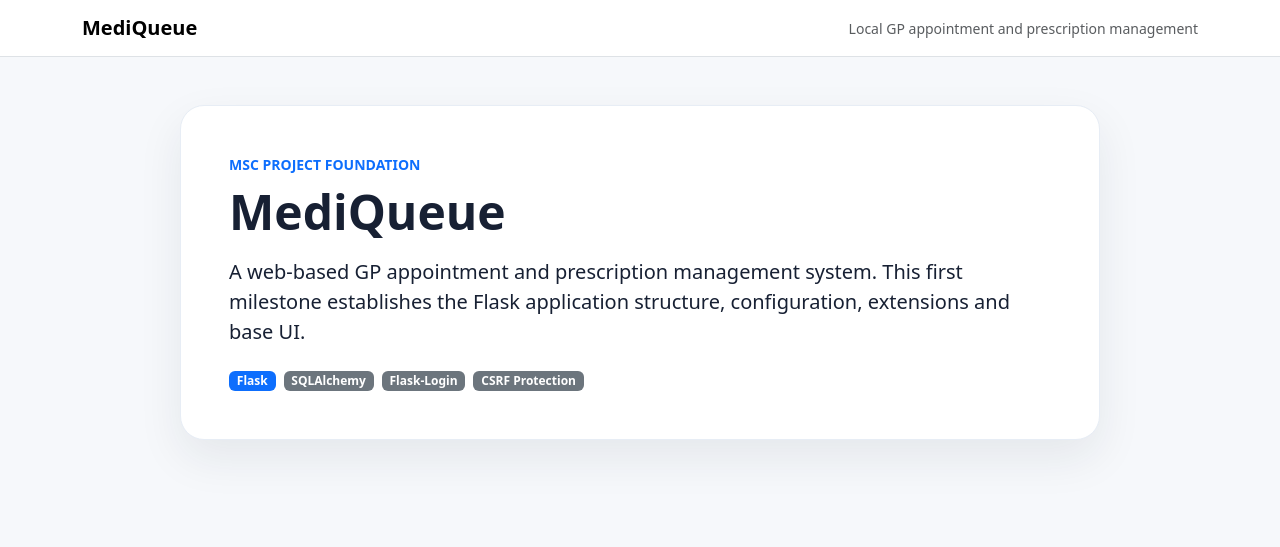
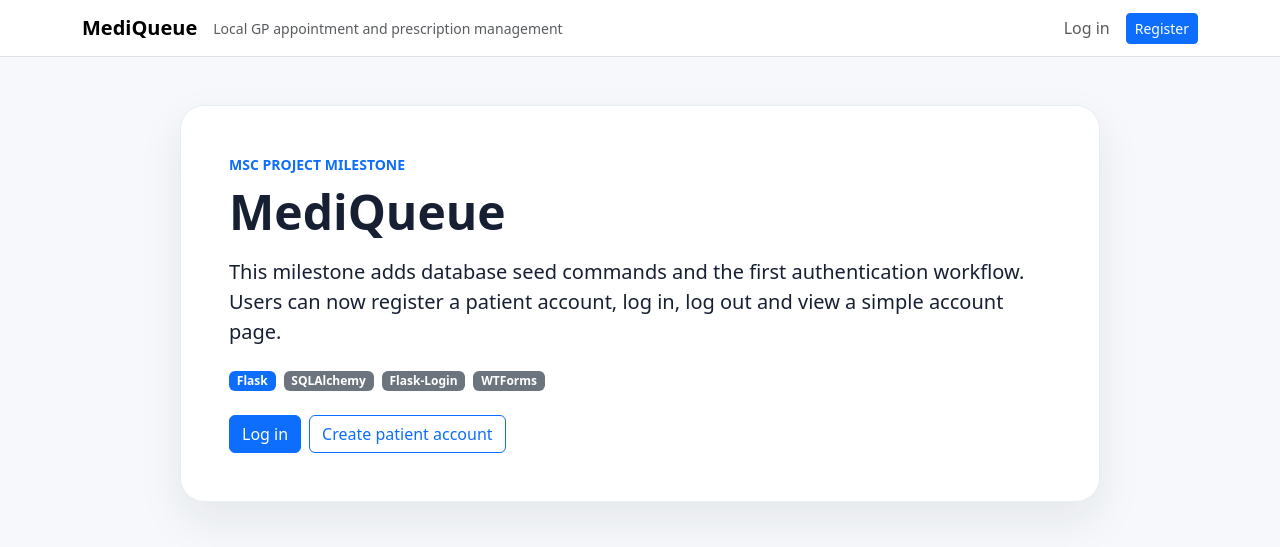
Before and after one commit to honeypatel1910/MediQueue, a Flask app: page / in a window 1280 px wide. Shown: the top 547 px of the page. Run offline with Flask 3, Linux system fonts and the light colour scheme.

Commit message:
Added seed users and authentication workflow

```diff
--- a/app/__init__.py
+++ b/app/__init__.py
@@ -9,7 +9,10 @@ def load_user(user_id):
     """Load the logged-in user from the session for Flask-Login."""
     from app.models import User
 
-    return db.session.get(User, int(user_id))
+    try:
+        return db.session.get(User, int(user_id))
+    except (TypeError, ValueError):
+        return None
 
 
 def create_app(config_class=Config):
@@ -25,6 +28,12 @@ def create_app(config_class=Config):
     login_manager.login_view = "auth.login"
     login_manager.login_message_category = "warning"
 
+    from app.commands import register_commands
+    from app.auth import bp as auth_bp
+
+    register_commands(app)
+    app.register_blueprint(auth_bp)
+
     @app.route("/")
     def index():
         return render_template("index.html")
--- /dev/null
+++ b/app/auth/__init__.py
@@ -0,0 +1 @@
+from app.auth.routes import bp
--- /dev/null
+++ b/app/commands.py
@@ -0,0 +1,115 @@
+import click
+from flask import current_app
+
+from app.extensions import db
+from app.models import Role, User
+
+
+DEFAULT_ROLES = [
+    ("Patient", "Patient user who can book appointments and request prescriptions."),
+    ("Doctor", "Clinical staff member who can manage appointments and review prescriptions."),
+    ("Nurse", "Clinical staff member who can manage availability and appointments."),
+    ("Practice Admin", "Administrative user who manages practice-level operations."),
+]
+
+DEMO_USERS = [
+    {
+        "email": "admin@mediqueue.health",
+        "password": "AdminPass123!",
+        "first_name": "Practice",
+        "last_name": "Admin",
+        "role": "Practice Admin",
+    },
+    {
+        "email": "doctor@mediqueue.health",
+        "password": "DoctorPass123!",
+        "first_name": "Aisha",
+        "last_name": "Khan",
+        "role": "Doctor",
+    },
+    {
+        "email": "nurse@mediqueue.health",
+        "password": "NursePass123!",
+        "first_name": "Emily",
+        "last_name": "Brown",
+        "role": "Nurse",
+    },
+    {
+        "email": "patient@mediqueue.health",
+        "password": "PatientPass123!",
+        "first_name": "Sam",
+        "last_name": "Taylor",
+        "role": "Patient",
+    },
+]
+
+
+def seed_roles() -> None:
+    """Create default application roles if they do not exist."""
+    for name, description in DEFAULT_ROLES:
+        role = Role.query.filter_by(name=name).first()
+        if role is None:
+            db.session.add(Role(name=name, description=description))
+    db.session.commit()
+
+
+def seed_demo_users() -> None:
+    """Create demo accounts for each role if they do not exist."""
+    seed_roles()
+    roles = {role.name: role for role in Role.query.all()}
+
+    for item in DEMO_USERS:
+        user = User.query.filter_by(email=item["email"]).first()
+        if user is None:
+            user = User(
+                email=item["email"],
+                first_name=item["first_name"],
+                last_name=item["last_name"],
+                role=roles[item["role"]],
+                active=True,
+            )
+            user.set_password(item["password"])
+            db.session.add(user)
+
+    db.session.commit()
+
+
+def register_commands(app):
+    """Register custom Flask CLI commands."""
+
+    @app.cli.command("init-db")
+    def init_db_command():
+        """Create database tables."""
+        db.create_all()
+        click.echo("Database tables created.")
+
+    @app.cli.command("seed-data")
+    def seed_data_command():
+        """Seed roles and demo users."""
+        db.create_all()
+        seed_demo_users()
+        click.echo("Seeded roles and demo users.")
+        click.echo("Demo accounts:")
+        for item in DEMO_USERS:
+            click.echo(f"- {item['email']} / {item['password']} ({item['role']})")
+
+    @app.cli.command("check-logins")
+    def check_logins_command():
+        """Display seeded demo account status."""
+        for item in DEMO_USERS:
+            user = User.query.filter_by(email=item["email"]).first()
+            status = "available" if user and user.check_password(item["password"]) else "missing or invalid"
+            click.echo(f"{item['email']}: {status}")
+
+    @app.cli.command("reset-db")
+    @click.option("--yes", is_flag=True, help="Confirm database reset without an interactive prompt.")
+    def reset_db_command(yes):
+        """Drop and recreate database tables, then seed demo users."""
+        if not yes and not click.confirm("This will delete all local database data. Continue?"):
+            click.echo("Cancelled.")
+            return
+
+        db.drop_all()
+        db.create_all()
+        seed_demo_users()
+        click.echo("Database reset and demo users seeded.")
--- a/app/templates/base.html
+++ b/app/templates/base.html
@@ -11,11 +11,43 @@
     <nav class="navbar navbar-expand-lg navbar-light bg-white border-bottom">
         <div class="container">
             <a class="navbar-brand fw-bold" href="{{ url_for('index') }}">MediQueue</a>
-            <span class="navbar-text small text-muted">Local GP appointment and prescription management</span>
+            <button class="navbar-toggler" type="button" data-bs-toggle="collapse" data-bs-target="#mainNav">
+                <span class="navbar-toggler-icon"></span>
+            </button>
+            <div class="collapse navbar-collapse" id="mainNav">
+                <span class="navbar-text small text-muted me-auto">Local GP appointment and prescription management</span>
+                <ul class="navbar-nav ms-auto align-items-lg-center gap-lg-2">
+                    {% if current_user.is_authenticated %}
+                        <li class="nav-item">
+                            <a class="nav-link" href="{{ url_for('auth.account') }}">{{ current_user.full_name }}</a>
+                        </li>
+                        <li class="nav-item">
+                            <a class="btn btn-outline-secondary btn-sm" href="{{ url_for('auth.logout') }}">Log out</a>
+                        </li>
+                    {% else %}
+                        <li class="nav-item">
+                            <a class="nav-link" href="{{ url_for('auth.login') }}">Log in</a>
+                        </li>
+                        <li class="nav-item">
+                            <a class="btn btn-primary btn-sm" href="{{ url_for('auth.register') }}">Register</a>
+                        </li>
+                    {% endif %}
+                </ul>
+            </div>
         </div>
     </nav>
 
     <main class="container py-5">
+        {% with messages = get_flashed_messages(with_categories=true) %}
+            {% if messages %}
+                <div class="mb-4">
+                    {% for category, message in messages %}
+                        <div class="alert alert-{{ category }} mb-2" role="alert">{{ message }}</div>
+                    {% endfor %}
+                </div>
+            {% endif %}
+        {% endwith %}
+
         {% block content %}{% endblock %}
     </main>
 
--- a/app/templates/index.html
+++ b/app/templates/index.html
@@ -1,20 +1,29 @@
 {% extends "base.html" %}
 
-{% block title %}MediQueue | Project Foundation{% endblock %}
+{% block title %}MediQueue | Authentication Foundation{% endblock %}
 
 {% block content %}
 <section class="hero-card">
-    <p class="text-uppercase text-primary fw-semibold small mb-2">MSc project foundation</p>
+    <p class="text-uppercase text-primary fw-semibold small mb-2">MSc project milestone</p>
     <h1 class="display-5 fw-bold mb-3">MediQueue</h1>
     <p class="lead mb-4">
-        A web-based GP appointment and prescription management system. This first milestone
-        establishes the Flask application structure, configuration, extensions and base UI.
+        This milestone adds database seed commands and the first authentication workflow.
+        Users can now register a patient account, log in, log out and view a simple account page.
     </p>
-    <div class="d-flex gap-2 flex-wrap">
+    <div class="d-flex gap-2 flex-wrap mb-4">
         <span class="badge text-bg-primary">Flask</span>
         <span class="badge text-bg-secondary">SQLAlchemy</span>
         <span class="badge text-bg-secondary">Flask-Login</span>
-        <span class="badge text-bg-secondary">CSRF Protection</span>
+        <span class="badge text-bg-secondary">WTForms</span>
     </div>
+
+    {% if current_user.is_authenticated %}
+        <a class="btn btn-primary" href="{{ url_for('auth.account') }}">View account</a>
+    {% else %}
+        <div class="d-flex gap-2 flex-wrap">
+            <a class="btn btn-primary" href="{{ url_for('auth.login') }}">Log in</a>
+            <a class="btn btn-outline-primary" href="{{ url_for('auth.register') }}">Create patient account</a>
+        </div>
+    {% endif %}
 </section>
 {% endblock %}
--- a/requirements.txt
+++ b/requirements.txt
@@ -7,3 +7,4 @@ WTForms==3.1.2
 Werkzeug==3.0.3
 PyMySQL==1.1.1
 python-dotenv==1.0.1
+email-validator==2.2.0
```
Also changed, not shown: app/auth/forms.py (added, +29 -0 lines), app/auth/routes.py (added, +77 -0 lines), app/decorators.py (added, +24 -0 lines), app/templates/auth/account.html (added, +28 -0 lines), app/templates/auth/login.html (added, +36 -0 lines), app/templates/auth/register.html (added, +51 -0 lines), README.md, 1 other file.
